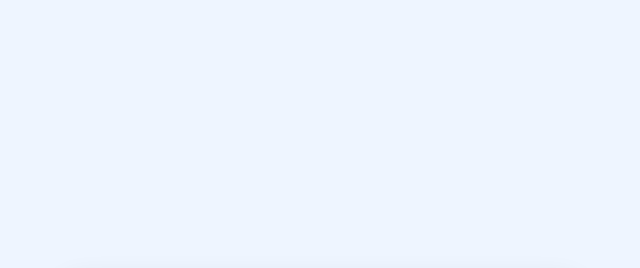
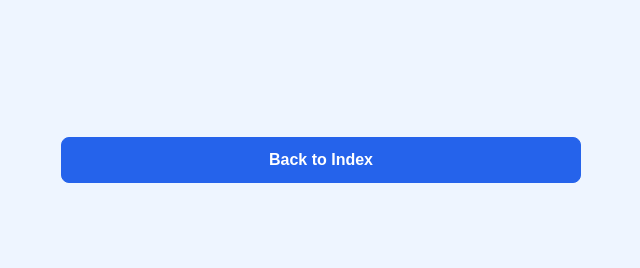
Before and after one commit to dogdogyoop/DTI224, a website: page change.html in a window 1280 px wide. Shown: the top 268 px of the page, without its empty margins (319-959 px from the left). Drawn offline with Linux system fonts and the light colour scheme.

Commit message:
Move back link outside assignment cards' git push
clear
git clear
Clear-Host

```diff
--- a/change.html
+++ b/change.html
@@ -12,6 +12,8 @@
 
 <body class="calculator-page">
 
+<a class="page-back" href="index.html">Back to Index</a>
+
 <main class="card">
 
     <h1>Change Calculator</h1>
@@ -23,7 +25,6 @@
 
     <div class="actions">
         <button onclick="calculateChange()">Calculate</button>
-        <button onclick="goBack()">Back</button>
     </div>
 
     <div id="change-results"></div>
--- a/pwa.js
+++ b/pwa.js
@@ -1,4 +1,10 @@
-if ("serviceWorker" in navigator) {
+const isLocalDevelopment = ["localhost", "127.0.0.1"].includes(window.location.hostname);
+
+if ("serviceWorker" in navigator && isLocalDevelopment) {
+    navigator.serviceWorker.getRegistrations().then((registrations) => {
+        registrations.forEach((registration) => registration.unregister());
+    });
+} else if ("serviceWorker" in navigator) {
     window.addEventListener("load", () => {
         navigator.serviceWorker.register("service-worker.js").catch((error) => {
             console.error("Service worker registration failed:", error);
--- a/styles.css
+++ b/styles.css
@@ -28,6 +28,27 @@ body {
 .menu-page {
     display: grid;
     place-items: center;
+}
+
+.page-back {
+    display: inline-block;
+    width: min(100%, 520px);
+    padding: 0.6rem 1rem;
+    margin-bottom: 0.75rem;
+    border: 1px solid var(--primary);
+    border-radius: 0.5rem;
+    background: var(--primary);
+    color: #ffffff;
+    font-weight: 700;
+    text-align: center;
+    text-decoration: none;
+    transition: background-color 0.2s ease, transform 0.2s ease;
+}
+
+.page-back:hover,
+.page-back:focus-visible {
+    background: var(--primary-dark);
+    transform: translateY(-2px);
 }
 
 .card {
```
Also changed, not shown: converter.html (+2 -1 lines), distance.html (+2 -1 lines), drag-and-drop.html (+1 -1 lines), grading.html (+2 -1 lines).
